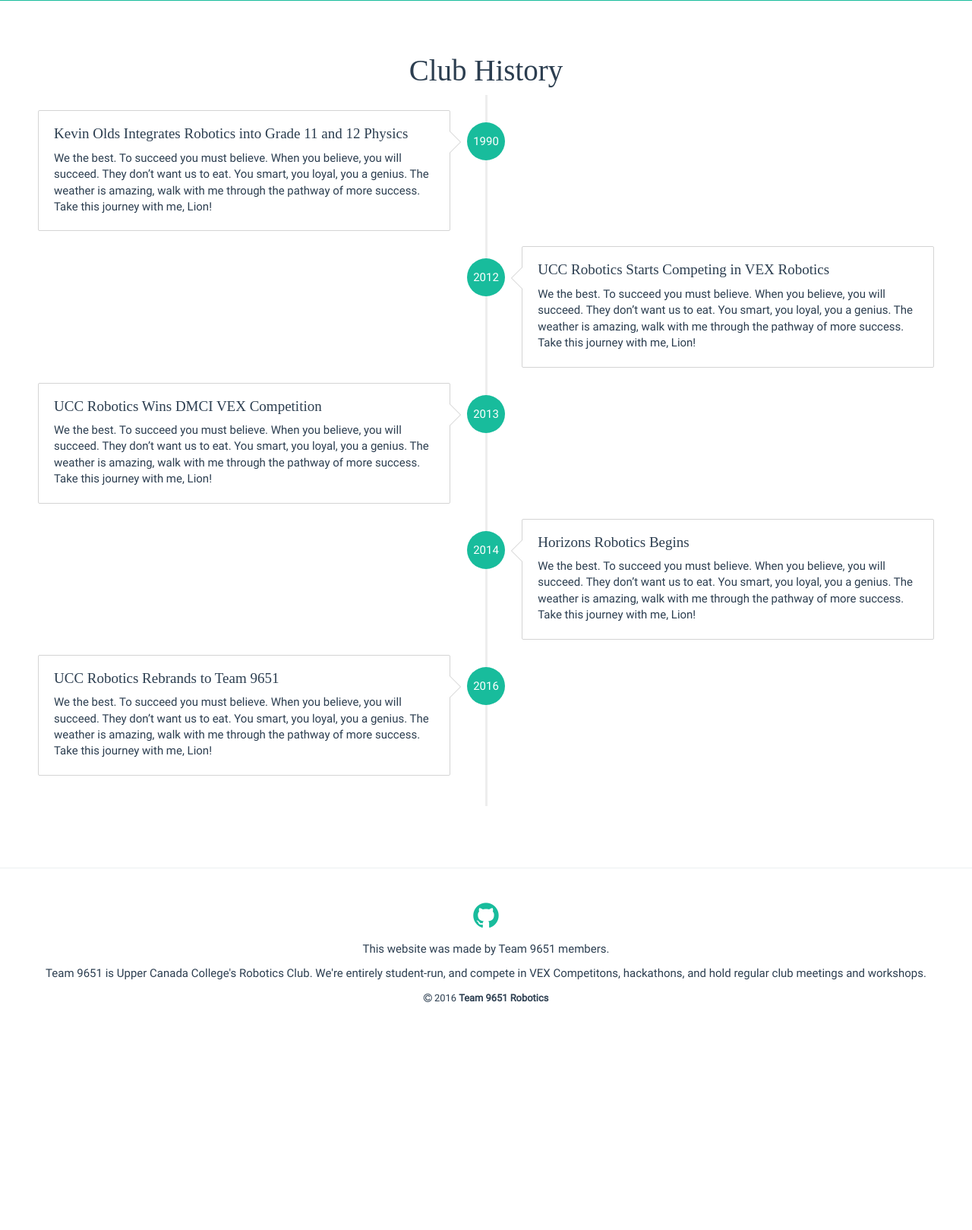
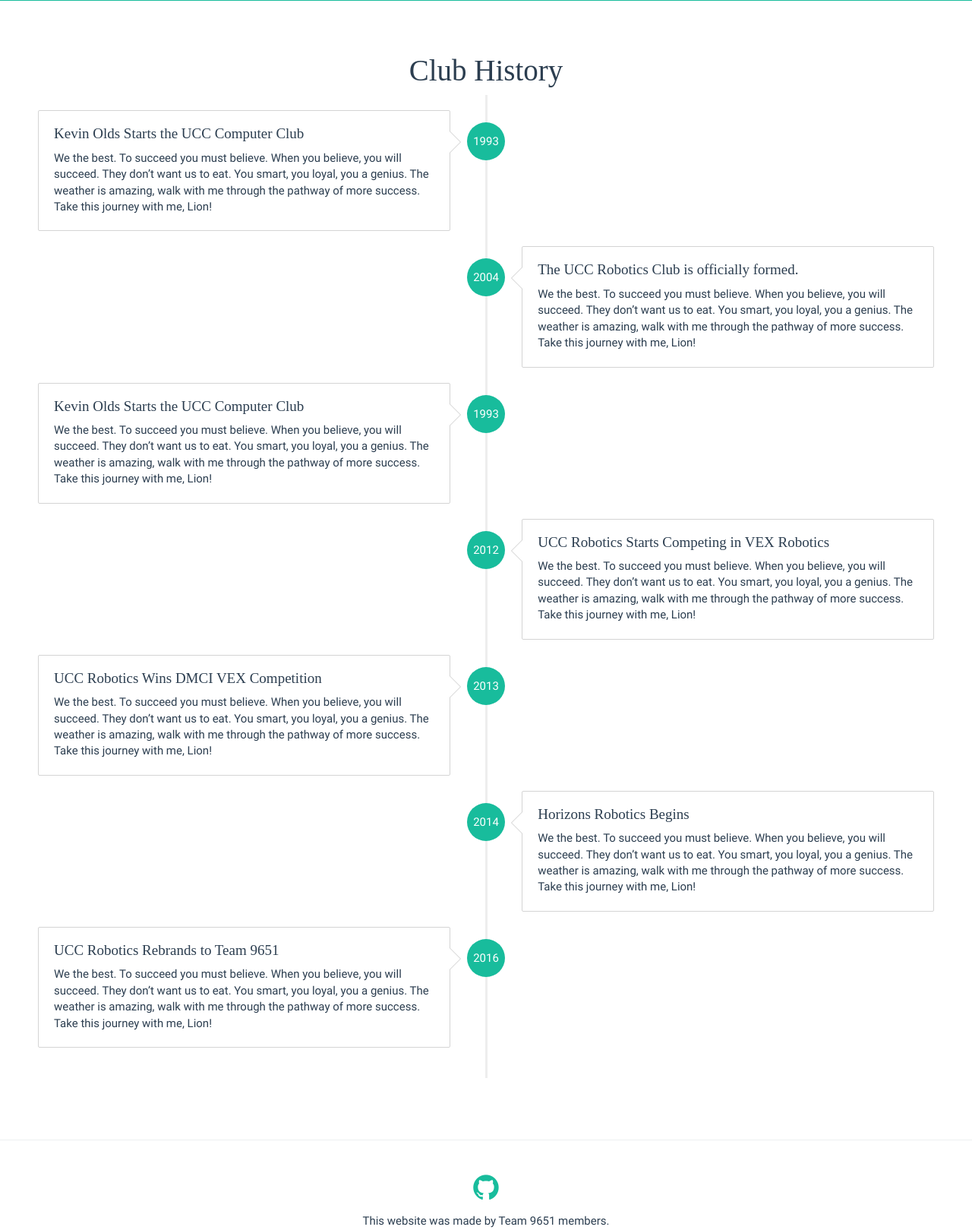
Before and after one commit to 9651-Robotics/website, a PHP site: page /about.php in a window 1280 px wide. Shown: the part 474-2093 px from the top of the page at 76% size. Before the commit the page ends 1793 px from the top, so only its background shows below. Run offline with PHP 8.4, Linux system fonts and the light colour scheme; some web fonts are replaced.

Commit message:
adds a sample date

```diff
--- a/about.php
+++ b/about.php
@@ -33,10 +33,36 @@
       <h1 class="text-center">Club History</h1>
       <ul class="timeline">
         <li>
-          <div class="timeline-badge">1990</div>
+          <div class="timeline-badge">1993</div>
           <div class="timeline-panel">
             <div class="timeline-heading">
-              <h4 class="timeline-title">Kevin Olds Integrates Robotics into Grade 11 and 12 Physics</h4>
+              <h4 class="timeline-title">Kevin Olds Starts the UCC Computer Club</h4>
+            </div>
+            <div class="timeline-body">
+              <p>
+                We the best. To succeed you must believe. When you believe, you will succeed. They don’t want us to eat. You smart, you loyal, you a genius. The weather is amazing, walk with me through the pathway of more success. Take this journey with me, Lion!
+              </p>
+            </div>
+          </div>
+        </li>
+        <li class="timeline-inverted">
+          <div class="timeline-badge">2004</div>
+          <div class="timeline-panel">
+            <div class="timeline-heading">
+              <h4 class="timeline-title">The UCC Robotics Club is officially formed.</h4>
+            </div>
+            <div class="timeline-body">
+              <p>
+                We the best. To succeed you must believe. When you believe, you will succeed. They don’t want us to eat. You smart, you loyal, you a genius. The weather is amazing, walk with me through the pathway of more success. Take this journey with me, Lion!
+              </p>
+            </div>
+          </div>
+        </li>
+        <li>
+          <div class="timeline-badge">1993</div>
+          <div class="timeline-panel">
+            <div class="timeline-heading">
+              <h4 class="timeline-title">Kevin Olds Starts the UCC Computer Club</h4>
             </div>
             <div class="timeline-body">
               <p>
```
